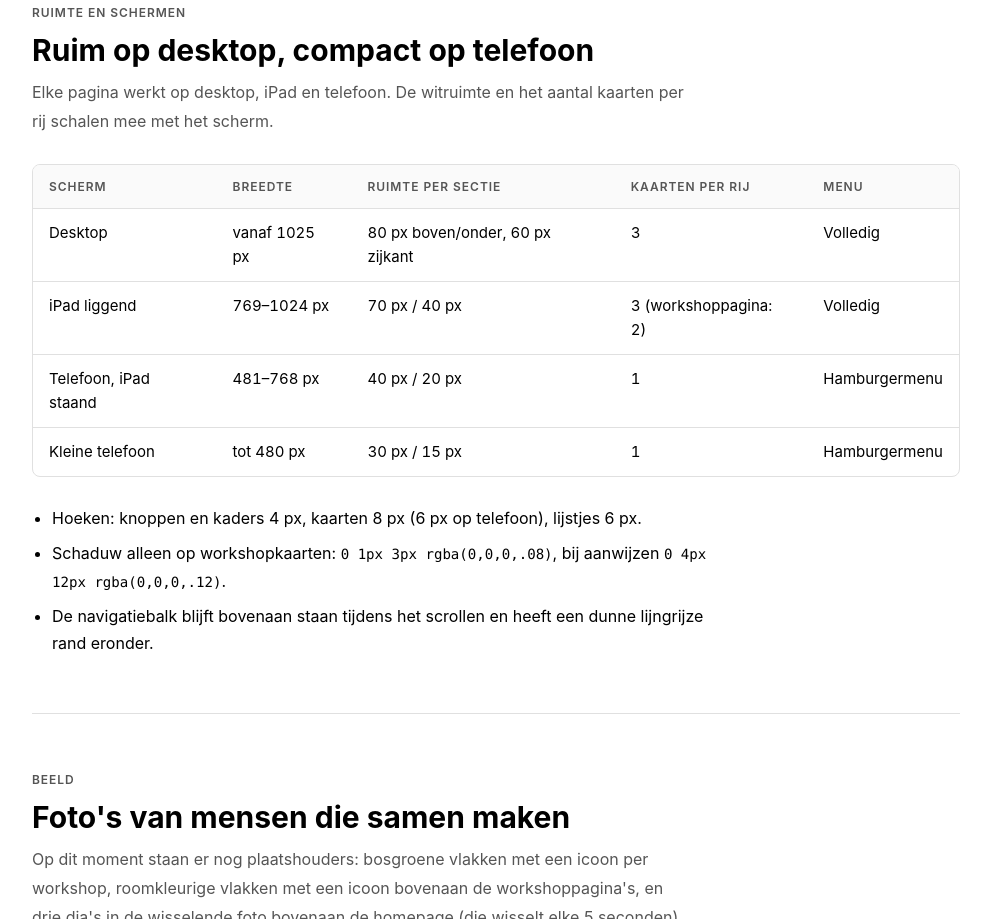
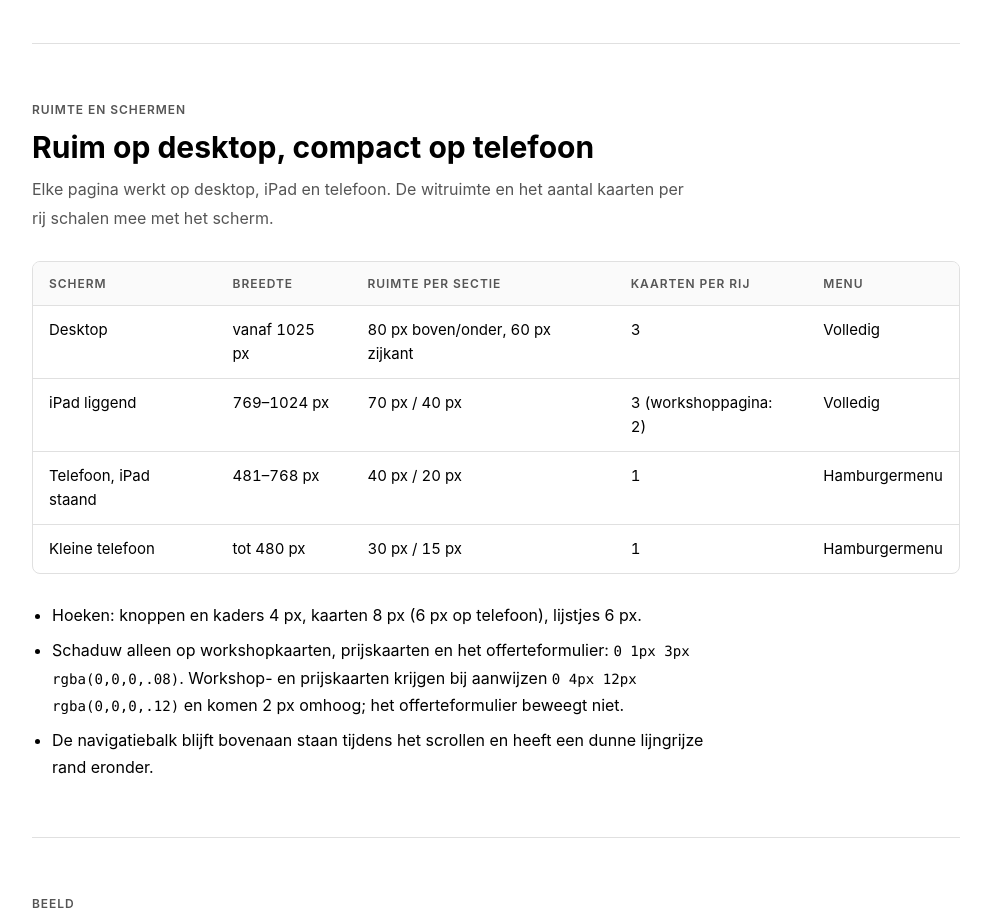
Before and after one commit to ClaudiaCoding/Aardblij-Workshops, a plain HTML site: page huisstijl.html in a window 1280 px wide. Shown: the part 7462-8381 px from the top of the page, without its empty margins (144-1135 px from the left). Drawn offline with Linux system fonts and the light colour scheme.

Commit message:
Huisstijl: allow shadows on price cards and quote form, and "jullie" in the customer's voice
Co-Authored-By: Claude Opus 5.5 <noreply@anthropic.com>
Claude-Session: https://claude.ai/code/session_017sJsiafxEdt7PfEAbUnHBU

```diff
--- a/huisstijl.html
+++ b/huisstijl.html
@@ -654,6 +654,7 @@ td.num { font-variant-numeric: tabular-nums; }
                 </thead>
                 <tbody>
                     <tr><td>u, uw</td><td>je, jij, jouw</td><td>Overal, ook in knoppen, kaarten en korte omschrijvingen.</td></tr>
+                    <tr><td>jullie (alleen vanuit de klant)</td><td>jullie (tegen de klant)</td><td>Waar de klant zelf aan het woord is, zoals in een FAQ-vraag, mag de klant ons met <em>jullie</em> aanspreken: <em>Waar in Nederland geven jullie workshops?</em> Wij spreken de klant altijd aan met u.</td></tr>
                     <tr><td>door heel Nederland</td><td>in heel Nederland</td><td>Wij reizen het hele land door.</td></tr>
                     <tr><td>op locatie en in ons eigen atelier</td><td>alleen bij ons</td><td>Altijd allebei noemen waar het over de plek gaat.</td></tr>
                     <tr><td>workshop</td><td>les, klas</td><td>Wij geven workshops, geen lessen.</td></tr>
@@ -696,7 +697,7 @@ td.num { font-variant-numeric: tabular-nums; }
         </div>
         <ul class="regels">
             <li>Hoeken: knoppen en kaders 4 px, kaarten 8 px (6 px op telefoon), lijstjes 6 px.</li>
-            <li>Schaduw alleen op workshopkaarten: <code>0 1px 3px rgba(0,0,0,.08)</code>, bij aanwijzen <code>0 4px 12px rgba(0,0,0,.12)</code>.</li>
+            <li>Schaduw alleen op workshopkaarten, prijskaarten en het offerteformulier: <code>0 1px 3px rgba(0,0,0,.08)</code>. Workshop- en prijskaarten krijgen bij aanwijzen <code>0 4px 12px rgba(0,0,0,.12)</code> en komen 2 px omhoog; het offerteformulier beweegt niet.</li>
             <li>De navigatiebalk blijft bovenaan staan tijdens het scrollen en heeft een dunne lijngrijze rand eronder.</li>
         </ul>
     </section>
```
